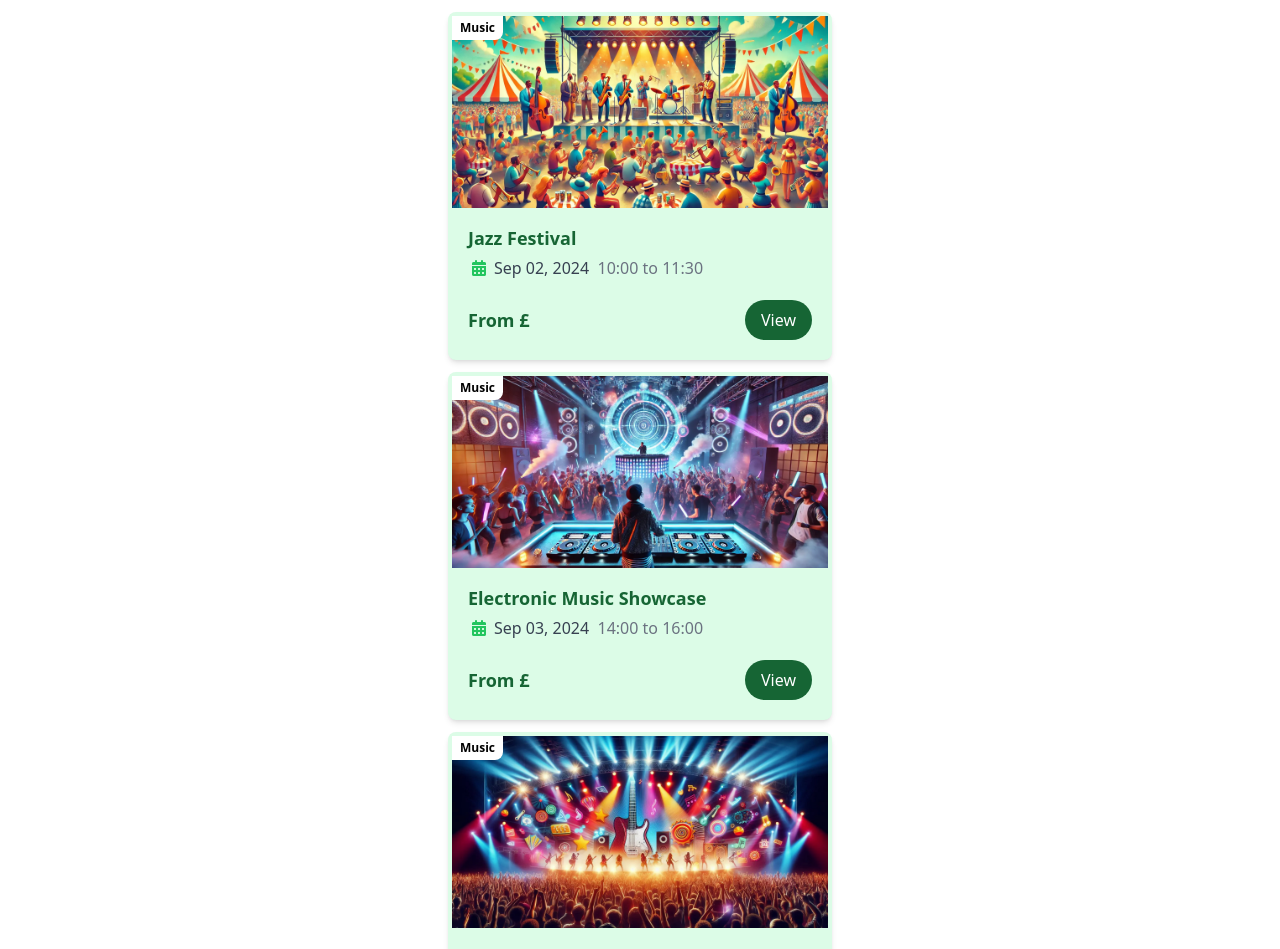
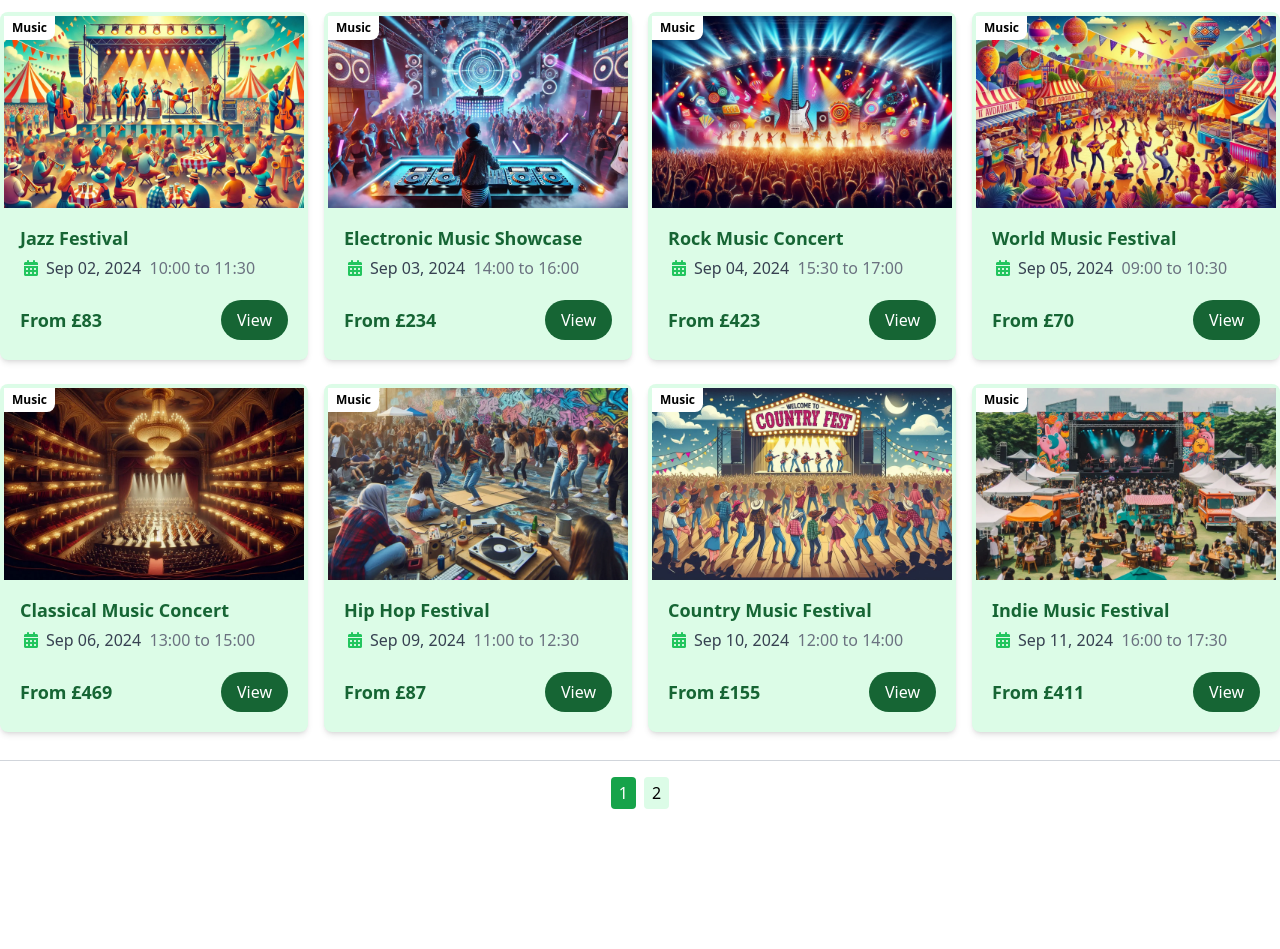
Before and after one commit to robertomiguez/ticketpass-test, a Vue app: page / in a window 1280 px wide. Shown: the top 949 px of the page. After the commit the page ends 809 px from the top, so only its background shows below. Built offline with nearby package versions, Linux system fonts and the light colour scheme.

Commit message:
feat: add eventList Fixes #3

```diff
--- /dev/null
+++ b/src/components/PaginationEvent.vue
@@ -0,0 +1,24 @@
+<template>
+  <div class="mt-2 flex justify-center">
+    <button
+      v-for="page in totalPages"
+      :key="page"
+      @click="$emit('change-page', page)"
+      :class="[
+        'mx-1 px-2 py-1 rounded',
+        currentPage === page ? 'bg-green-600 text-white' : 'bg-green-100',
+      ]"
+    >
+      {{ page }}
+    </button>
+  </div>
+</template>
+
+<script setup lang="ts">
+import { defineProps } from 'vue';
+
+defineProps({
+  totalPages: Number,
+  currentPage: Number,
+});
+</script>
--- a/src/pages/EventsList.vue
+++ b/src/pages/EventsList.vue
@@ -1,23 +1,58 @@
 <template>
-  <EventCard
-    v-for="event in events"
-    :key="event.id"
-    :event="event"
-    class="p-1"
-  />
+  <div>
+    <div
+      class="grid grid-cols-1 md:grid-cols-3 lg:grid-cols-4 gap-x-4 lg:pl-42 lg:pr-42"
+    >
+      <EventCard
+        v-for="event in paginatedEvents"
+        :key="event.id"
+        :event="event"
+        class="p-1"
+      />
+    </div>
+    <hr class="my-4 border-t border-gray-300" />
+    <Pagination
+      :totalPages="totalPages"
+      :currentPage="currentPage"
+      @change-page="currentPage = $event"
+    />
+  </div>
 </template>
 
 <script setup lang="ts">
-import { ref } from 'vue';
+import { ref, computed } from 'vue';
+import EventCard from '@/components/EventCard.vue';
+import Pagination from '@/components/PaginationEvent.vue';
 import { getEvents } from '@/services/EventService';
 import type { Event as EventType } from '@/types/Event';
-import EventCard from '@/components/EventCard.vue';
 
 const events = ref<EventType[]>([]);
+const currentPage = ref(1);
+const eventsPerPage = 8;
+
+// function to assign prices to events
+// price usually comes from the backend
+const assignPricesToEvents = (eventsData: EventType[]) => {
+  return eventsData.map(event => ({
+    ...event,
+    price: event.price || Math.floor(Math.random() * (500 - 20 + 1)) + 20,
+  }));
+};
+
 const fetchEvents = async () => {
   const fetchedEvents = await getEvents();
-  events.value = fetchedEvents;
+  events.value = assignPricesToEvents(fetchedEvents);
 };
 
 fetchEvents();
+
+const paginatedEvents = computed(() => {
+  const start = (currentPage.value - 1) * eventsPerPage;
+  const end = start + eventsPerPage;
+  return events.value.slice(start, end);
+});
+
+const totalPages = computed(() =>
+  Math.ceil(events.value.length / eventsPerPage),
+);
 </script>
```
